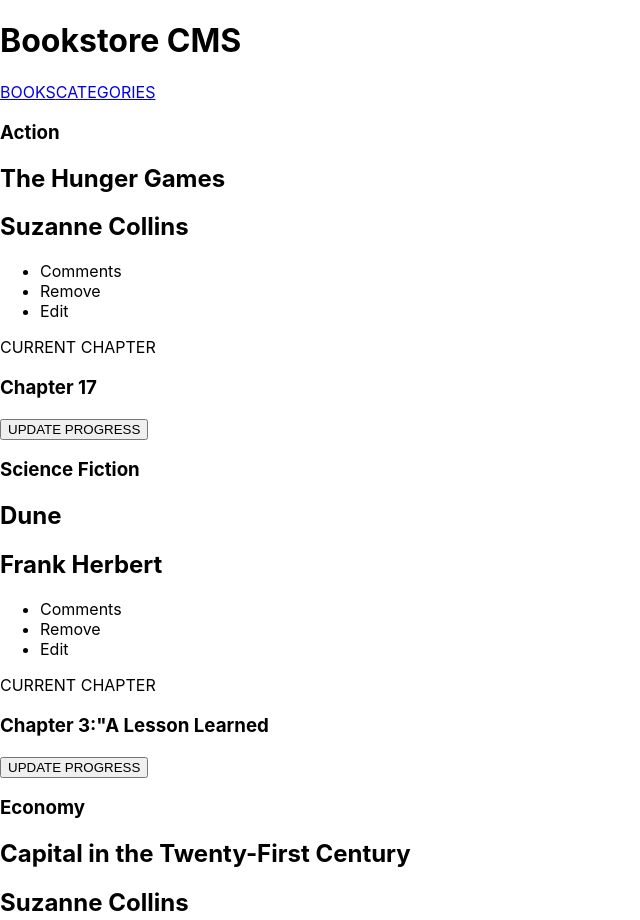
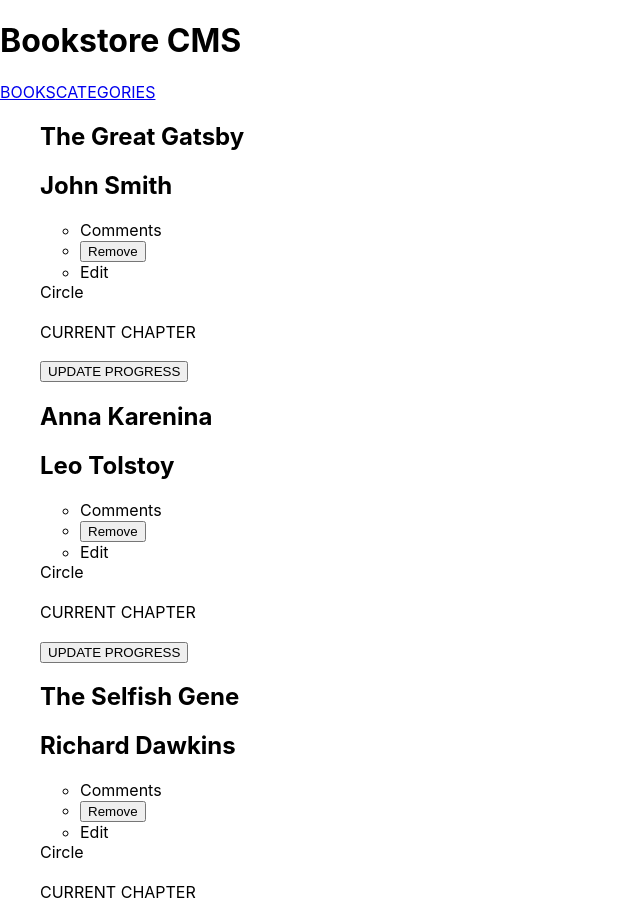
Before and after one commit to AyomipoMajek/bookstore, a React (Create React App) app: page / in a window 1280 px wide. Shown: the top 920 px of the page, without its empty margins (0-640 px from the left). Built offline with nearby package versions, Linux system fonts and the light colour scheme.

Commit message:
redux in react components used

```diff
--- a/package.json
+++ b/package.json
@@ -7,6 +7,7 @@
     "@testing-library/jest-dom": "^5.16.5",
     "@testing-library/react": "^13.4.0",
     "@testing-library/user-event": "^13.5.0",
+    "prop-types": "^15.8.1",
     "react": "^18.2.0",
     "react-dom": "^18.2.0",
     "react-redux": "^8.0.5",
--- a/src/App.js
+++ b/src/App.js
@@ -4,6 +4,7 @@
 import Books from './components/Books';
 
 function App() {
+  // const books = useSelector((state) => state.books);
   return (
     <div className="App">
       <BrowserRouter>
--- a/src/components/Book.js
+++ b/src/components/Book.js
@@ -1,24 +1,49 @@
-const Book = (book) => {
-  const {
-    type, title, author, chapter,
-  } = book;
+import React from 'react';
+import { useDispatch } from 'react-redux';
+import PropTypes from 'prop-types';
+import { removeBook } from '../redux/books/bookSlice';
+
+function Book({ bookInfo }) {
+  const dispatch = useDispatch();
   return (
     <div className="theBook">
-      <h3 className="bookType">{type}</h3>
-      <h1 className="bookTitle">{title}</h1>
-      <h2 className="bookAuthor">{author}</h2>
+      <h3 className="bookType">{bookInfo.type}</h3>
+      <h1 className="bookTitle">{bookInfo.title}</h1>
+      <h2 className="bookAuthor">{bookInfo.author}</h2>
       <ul className="bookOptions">
         <li className="option">Comments</li>
-        <li className="option">Remove</li>
-        <li className="option">Edit</li>
+        <li>
+          <button type="button" onClick={() => dispatch(removeBook({ bookInfo }))}>Remove</button>
+        </li>
+        <li>Edit</li>
       </ul>
+      <div>
+        <div>Circle</div>
+        <h2>{bookInfo.percent}</h2>
+        <h3>{bookInfo.status}</h3>
+      </div>
       <div className="progress">
         <p className="current">CURRENT CHAPTER</p>
-        <h3 className="chapterNo">{chapter}</h3>
+        <h3 className="chapterNo">{bookInfo.chapter}</h3>
         <button type="submit">UPDATE PROGRESS</button>
       </div>
     </div>
   );
+}
+
+Book.defaultProps = {
+  bookInfo: null,
+};
+
+Book.propTypes = {
+  bookInfo: PropTypes.shape({
+    type: PropTypes.string.isRequired,
+    title: PropTypes.string.isRequired,
+    author: PropTypes.string.isRequired,
+    percent: PropTypes.number.isRequired,
+    status: PropTypes.string.isRequired,
+    chapter: PropTypes.string.isRequired,
+  }),
 };
 
 export default Book;
--- /dev/null
+++ b/src/components/BookList.js
@@ -0,0 +1,20 @@
+import { useSelector } from 'react-redux';
+import Book from './Book';
+
+function BookList() {
+  const { bookList } = useSelector((store) => store.books);
+  return (
+    <ul className="theList">
+      {
+      bookList.map((book) => (
+        <Book
+          key={book.id}
+          bookInfo={book}
+        />
+      ))
+      }
+    </ul>
+  );
+}
+
+export default BookList;
--- a/src/components/Books.js
+++ b/src/components/Books.js
@@ -1,44 +1,14 @@
-import Book from './Book';
+import BookList from './BookList';
 import Form from './Form';
-
-const bookList = [
-  {
-    id: 'book1',
-    type: 'Action',
-    title: 'The Hunger Games',
-    author: 'Suzanne Collins',
-    chapter: 'Chapter 17',
-  },
-  {
-    id: 'book2',
-    type: 'Science Fiction',
-    title: 'Dune',
-    author: 'Frank Herbert',
-    chapter: 'Chapter 3:"A Lesson Learned',
-  },
-  {
-    id: 'book3',
-    type: 'Economy',
-    title: 'Capital in the Twenty-First Century',
-    author: 'Suzanne Collins',
-    chapter: 'Introduction',
-  },
-];
 
 function Books() {
   return (
-    <section className="forBooks">
-      {bookList.map((book) => (
-        <Book
-          key={book.id}
-          type={book.type}
-          title={book.title}
-          author={book.author}
-          chapter={book.chapter}
-        />
-      ))}
-      <Form />
-    </section>
+    <>
+      <section className="forBooks">
+        <BookList />
+        <Form />
+      </section>
+    </>
   );
 }
 
--- a/src/components/Categories.js
+++ b/src/components/Categories.js
@@ -1,7 +1,13 @@
+import { useDispatch, useSelector } from 'react-redux';
+import { underConstruction } from '../redux/categories/categoriesSlice';
+
 function Categories() {
+  const { status } = useSelector((state) => state.Categories);
+  const dispatch = useDispatch();
   return (
     <div>
-      <button type="submit">Check Status</button>
+      <button type="button" onClick={() => { dispatch(underConstruction()); }}>Check Status</button>
+      <p>{status}</p>
     </div>
   );
 }
--- a/src/components/Form.js
+++ b/src/components/Form.js
@@ -1,10 +1,46 @@
+import { useState } from 'react';
+import { useDispatch } from 'react-redux';
+import { addBook } from '../redux/books/bookSlice';
+
 function Form() {
+  const [title, addTitle] = useState('');
+  const [author, addAuthor] = useState('');
+
+  const dispatch = useDispatch();
+
+  const handleTitle = (e) => {
+    e.preventDefault();
+    addTitle(e.target.value);
+  };
+
+  const handleAuthor = (e) => {
+    addAuthor(e.target.value);
+  };
+
   return (
     <div>
-      <form className="addNew">
-        <h2 className="title">ADD NEW BOOK</h2>
-        <input type="text" className="inputBook" placeholder="Book title" />
-        <input type="text" className="inputAuthor" placeholder="Book author" />
+      <h2 className="title">ADD NEW BOOK</h2>
+      <form
+        className="addNew"
+        onSubmit={(e) => {
+          e.preventDefault();
+          dispatch(addBook({ title, author }));
+        }}
+      >
+        <input
+          type="text"
+          className="inputBook"
+          placeholder="Book title"
+          value={title}
+          onChange={(e) => handleTitle(e)}
+        />
+        <input
+          type="text"
+          className="inputAuthor"
+          placeholder="Book author"
+          value={author}
+          onChange={(e) => handleAuthor(e)}
+        />
       </form>
       <button type="submit">ADD BOOK</button>
     </div>
--- /dev/null
+++ b/src/components/initialStateBooks.js
@@ -0,0 +1,22 @@
+const initialStateBooks = [
+  {
+    item_id: 'item1',
+    title: 'The Great Gatsby',
+    author: 'John Smith',
+    category: 'Fiction',
+  },
+  {
+    item_id: 'item2',
+    title: 'Anna Karenina',
+    author: 'Leo Tolstoy',
+    category: 'Fiction',
+  },
+  {
+    item_id: 'item3',
+    title: 'The Selfish Gene',
+    author: 'Richard Dawkins',
+    category: 'Nonfiction',
+  },
+];
+
+export default initialStateBooks;
--- a/src/index.js
+++ b/src/index.js
@@ -9,7 +9,6 @@
 root.render(
   <Provider store={store}>
     <App />
-    ,
   </Provider>,
 );
 
--- a/src/redux/books/bookSlice.js
+++ b/src/redux/books/bookSlice.js
@@ -1,7 +1,8 @@
 import { createSlice } from '@reduxjs/toolkit';
+import initialStateBooks from '../../components/initialStateBooks';
 
 const initialState = {
-  books: [],
+  bookList: initialStateBooks,
 };
 
 const bookSlice = createSlice({
```
Also changed, not shown: 1 other file (tests, documents, lock files or other folders).
